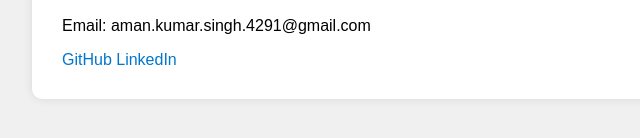
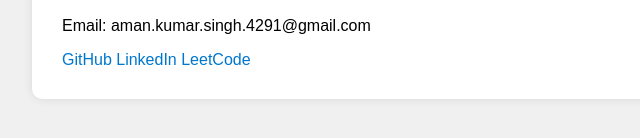
Before and after one commit to aman-singh0409/portfolio, a plain HTML site: page index.html in a window 1280 px wide. Shown: the part 586-724 px from the top of the page, 278-918 px from the left. Drawn offline with Linux system fonts and the light colour scheme.

Commit message:
Update index.html

```diff
--- a/index.html
+++ b/index.html
@@ -28,6 +28,7 @@
     <div class="button-group">
         <a href="https://github.com/aman-singh0409" target="_blank" class="btn">GitHub</a>
         <a href="https://www.linkedin.com/in/aman-kumar-singh0409/" target="_blank" class="btn">LinkedIn</a>
+        <a href="https://leetcode.com/u/amansingh0409/" target="_blank" class="btn">LeetCode</a>
       </div>
 
   </div>
```
